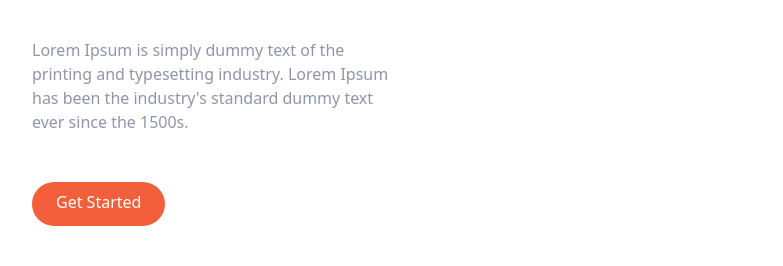
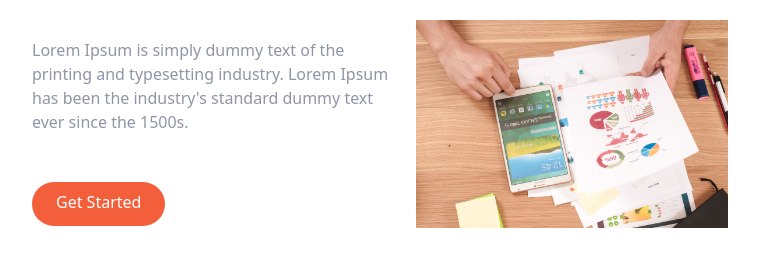
Before and after one commit to lutfiqaraman/landingpagetailwindproject, a website: page index.html in a window 1280 px wide. Shown: the part 242-508 px from the top of the page, without its empty margins (248-1031 px from the left). Drawn offline with Linux system fonts and the light colour scheme.

Commit message:
build the right side of the hero section

```diff
--- a/index.html
+++ b/index.html
@@ -42,6 +42,9 @@
                 </a>
             </div>
         </div>
+        <div class="md:w-1/2 p-6">
+            <img src="images/charts.jpg" alt="dummy image">
+        </div>
     </div>
 </section>
 </body>
```
Also changed, not shown: images/charts.jpg (added).
